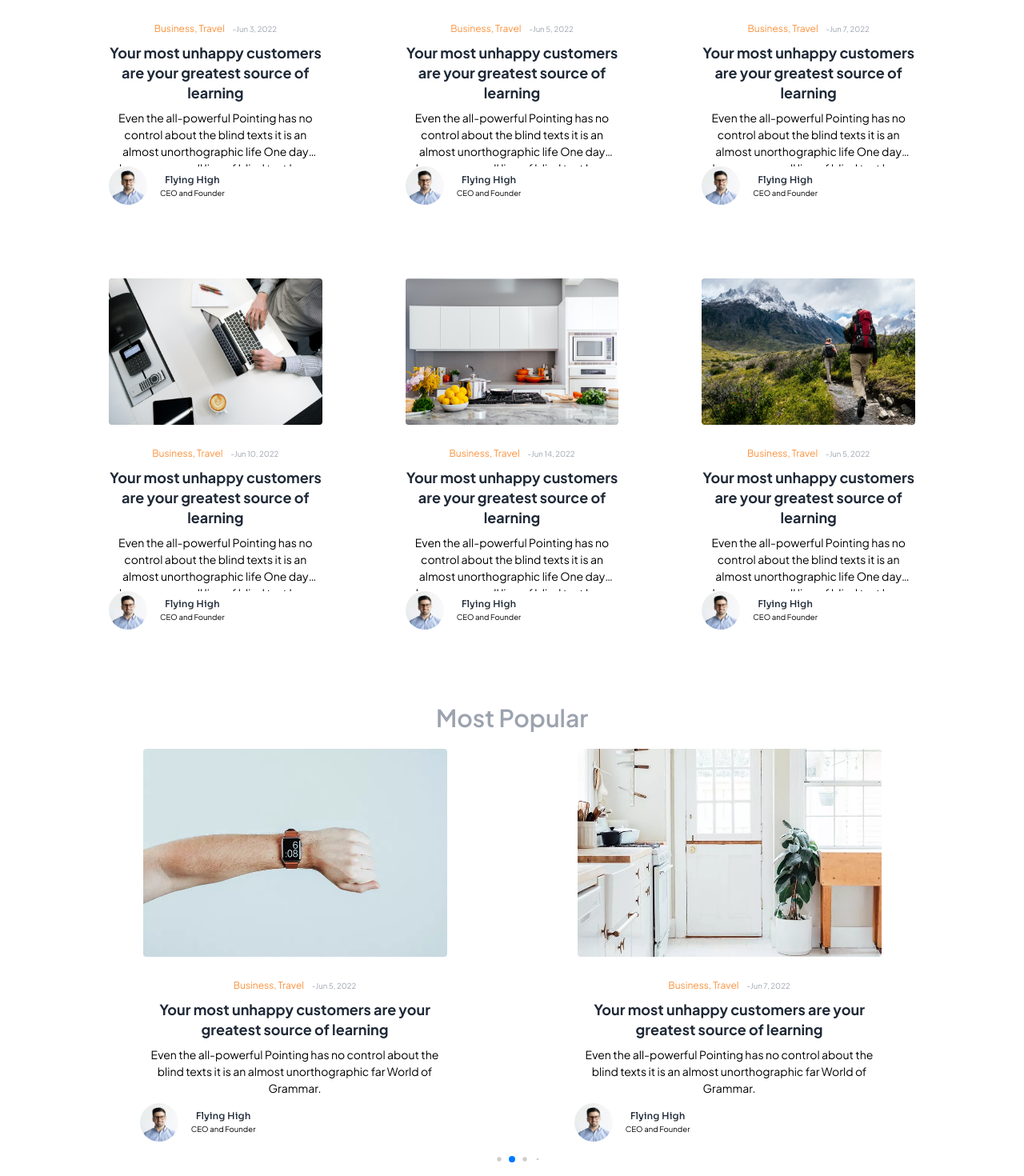
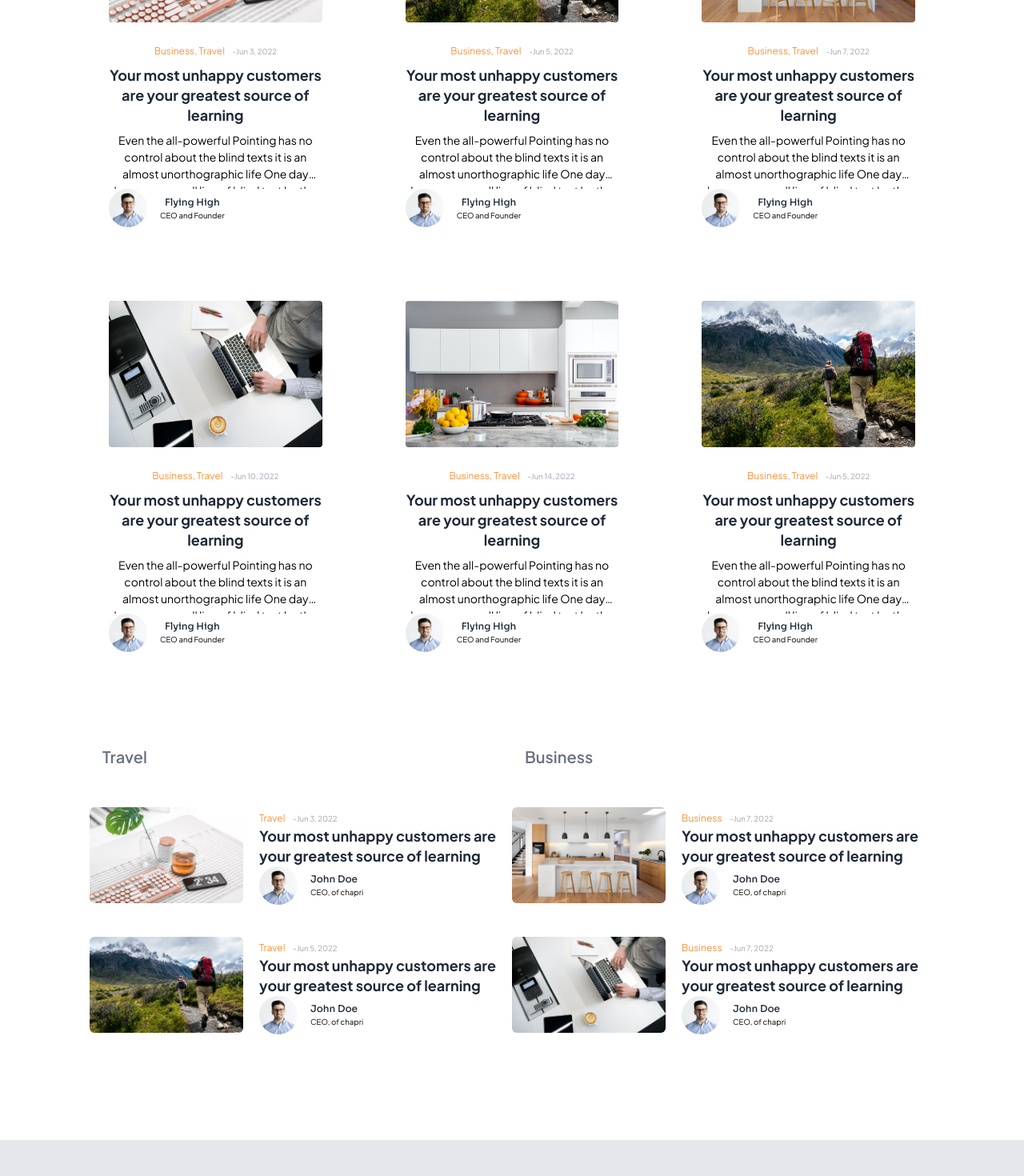
Before and after one commit to HyRaXxItY/nextjs-blog, a Next.js app: page / in a window 1280 px wide. Shown: the part 880-2350 px from the top of the page at 80% size. Built offline with nearby package versions, Linux system fonts and the light colour scheme.

Commit message:
dedicated blog page TYPE_SAFETY error resolved (#14) 😵‍💫

```diff
--- a/components/Category.tsx
+++ b/components/Category.tsx
@@ -6,15 +6,16 @@ import LazyDisplay from './child/lazy-display';
 import Error from './child/error';
 import { Data } from '../typings';
 
+
 const Category = () => {
     const { data, isError, isLoading } = fetcher('api/category')
     if (isLoading) return <LazyDisplay />
     if (isError) return <Error />
-    let travel = data.filter((data: Data) => data.category === "Travel")
-    let business = data.filter((data: Data) => data.category === "Business")
+    const travel: Data[] = data.filter((data: Data) => data.category === "Travel")
+    const business: Data[] = data.filter((data: Data) => data.category === "Business")
 
     return (
-        <section className="container py-16 mx-auto md:px-20">
+        <section className="container py-8 my-0 mx-auto md:px-20">
             <div className="grid lg:grid-cols-2 w-full">
                 <div className='item'>
                     <h1 className='font-semibold text-gray-500 text-xl flex-start py-12 pl-4'>Travel</h1>
@@ -43,8 +44,7 @@ const Category = () => {
 
 export default Category;
 
-const Posts = (value: Data) => {
-    const data: Data = { ...value }
+const Posts = (data: Data) => {
     const { author } = data
     return (
         <div className=" flex gap-5">
--- a/components/Latest.tsx
+++ b/components/Latest.tsx
@@ -6,12 +6,13 @@ import LazyDisplay from './child/lazy-display';
 import Error from '../components/child/error'
 import { Data } from '../typings';
 
+
 const Latest = () => {
-    const { data, isError, isLoading } = fetcher('api/posts')
+    const { data, isError, isLoading }: { data: Data[]; isError: boolean; isLoading: boolean; } = fetcher('api/posts')
     if (isLoading) return <LazyDisplay />
     if (isError) return <Error />
     return (
-        <section className="container mx-auto md:px-20 py-10 pt-3">
+        <section className="container mx-auto md:px-20 pt-10 pb-0">
             <h1 className='font-semibold text-center text-3xl pb-4 text-gray-400' >Latest Post</h1>
             <div className="grid md:grid-cols-2 lg:grid-cols-3 gap-14 ">
                 {data.map((value, idx) => (
@@ -24,7 +25,7 @@ const Latest = () => {
 
 export default Latest;
 
-const Posts = (value: Data[]) => {
+const Posts = (value: Data) => {
     const data: Data = { ...value }
     const { author } = data
     return (
@@ -45,7 +46,8 @@ const Posts = (value: Data[]) => {
                     <Link href={`/posts/${data.id}`} ><a className='text-lg font-bold text-gray-800 hover:text-gray-600 leading-snug' >{data.title}</a></Link>
                 </div>
                 <p className='text-sm line-clamp-3 pb-2' >
-                    {data.description.slice(0, 175).concat('...')}
+                    {data.description.slice(0, 185).concat(`...`)}
+                    <Link href={`/posts/${data.id}`}><a className='text-orange-400' >know more</a></Link>
                 </p>
                 <Author author={author} ></Author>
             </div>
--- a/components/Popular.tsx
+++ b/components/Popular.tsx
@@ -11,7 +11,7 @@ import Error from '../components/child/error'
 import { Data } from '../typings';
 
 const Popular = () => {
-    const { data, isError, isLoading } = fetcher('api/popular')
+    const { data, isError, isLoading }: { data: Data[]; isError: boolean; isLoading: boolean } = fetcher('api/popular')
     if (isLoading) return <LazyDisplay />
     if (isError) return <Error />
     return (
@@ -46,7 +46,7 @@ const Popular = () => {
 
 export default Popular;
 
-const Slide = (value: Data[]) => {
+const Slide = (value: Data) => {
     // return (
     //     // <div className='grid' >
     //     //     <div className="images mx-auto m-2 px-3">
--- a/components/Trending.tsx
+++ b/components/Trending.tsx
@@ -11,7 +11,7 @@ import Error from './child/error';
 import { Data } from '../typings';
 
 const Trending = () => {
-    const { data, isError, isLoading } = fetcher('api/trending')
+    const { data, isError, isLoading }: { data: Data[]; isError: boolean; isLoading: boolean } = fetcher('api/trending')
     if (isLoading) return <LazyDisplay />
     if (isError) return <Error />
     SwiperCore.use([Autoplay])
@@ -45,8 +45,7 @@ const Trending = () => {
 }
 export default Trending;
 
-const Slide = (value: Data[]) => {
-    const data: Data = { ...value }
+const Slide = (data: Data) => {
     const { author } = data
     return (
         <div className='grid md:grid-cols-2 mx-8 pt-0 items-center' >
--- a/components/child/related.tsx
+++ b/components/child/related.tsx
@@ -5,10 +5,11 @@ import Author from './author';
 import fetcher from '../../utils/fetcher';
 import LazyDisplay from './lazy-display';
 import Error from './error';
+import { Data } from '../../typings';
 
 
 const Related = () => {
-    const { data, isLoading, isError } = fetcher('api/posts/')
+    const { data, isLoading, isError }: { data: Data[]; isLoading: boolean; isError: boolean } = fetcher('api/posts/')
     if (isLoading) return <LazyDisplay />
     if (isError) return <Error />
     return (
@@ -18,7 +19,7 @@ const Related = () => {
                 {
                     data.map(
                         (value, idx) => (
-                            <RelatePost data={value} key={idx} />
+                            <RelatePost {...value} key={idx} />
                         )
                     )
                 }
@@ -31,8 +32,8 @@ const Related = () => {
 
 export default Related;
 
-const RelatePost = ({ data }) => {
-    const author = data.author
+const RelatePost = (data: Data) => {
+    const { author } = data
     return (
         <div className=" flex gap-5">
             <div className="images flex flex-col justify-start">
@@ -48,9 +49,9 @@ const RelatePost = ({ data }) => {
                     <a className='text-gray-400 hover:text-gray-600 text-xxs ml-2' > - {data.published}</a>
                 </div>
                 <div className="title">
-                    <Link href={`/posts/${author.id}`} ><a className='text-lg font-bold text-gray-800 hover:text-gray-600 leading-snug' >{data.title}</a></Link>
+                    <Link href={`/posts/${data.id}`} ><a className='text-lg font-bold text-gray-800 hover:text-gray-600 leading-snug' >{data.title}</a></Link>
                 </div>
-                <Author {...author} ></Author>
+                <Author author={author} ></Author>
             </div>
         </div>
     )
--- a/pages/index.tsx
+++ b/pages/index.tsx
@@ -10,7 +10,7 @@ const Home: NextPage = () => {
     <Structure>
       <Trending />
       <Latest />
-      <Popular />
+      {/* <Popular /> */}
       <Category />
     </Structure>
   )
```
Also changed, not shown: pages/posts/[postId].tsx (+98 -9 lines), typings.d.ts (+8 -0 lines).
